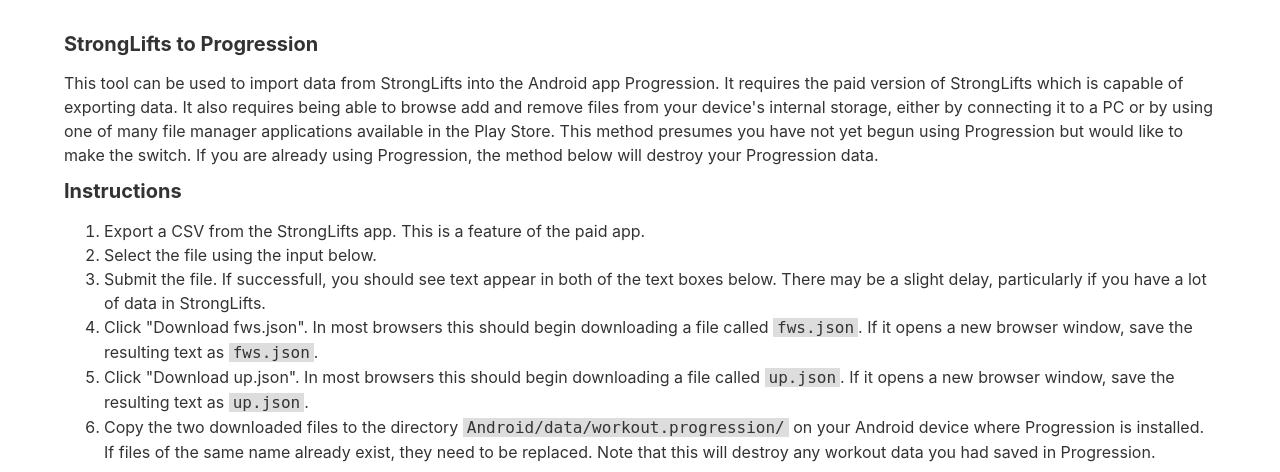
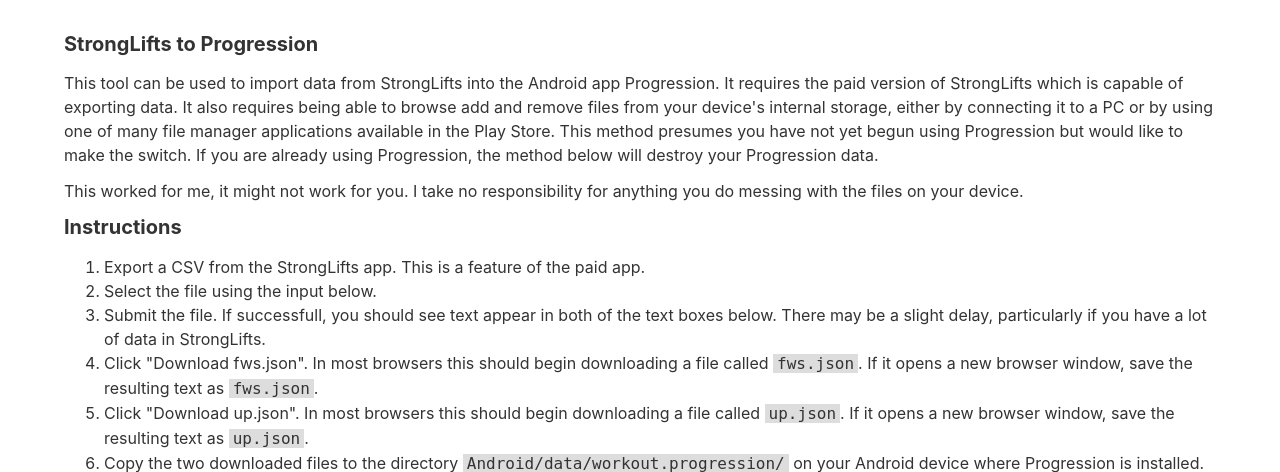
Before and after one commit to davejtoews/stronglifts-to-progression, a PHP site: page / in a window 1280 px wide. Shown: the top 472 px of the page. Run offline with PHP 8.4, Linux system fonts and the light colour scheme.

Commit message:
Add disclaimer

```diff
--- a/index.php
+++ b/index.php
@@ -16,6 +16,8 @@
 		<h1>StrongLifts to Progression</h1>
 
 		<p>This tool can be used to import data from StrongLifts into the Android app Progression. It requires the paid version of StrongLifts which is capable of exporting data. It also requires being able to browse add and remove files from your device's internal storage, either by connecting it to a PC or by using one of many file manager applications available in the Play Store. This method presumes you have not yet begun using Progression but would like to make the switch. If you are already using Progression, the method below will destroy your Progression data.</p>
+
+		<p>This worked for me, it might not work for you. I take no responsibility for anything you do messing with the files on your device.</p>
 
 		<h2>Instructions</h2>
 		<ol>
```
